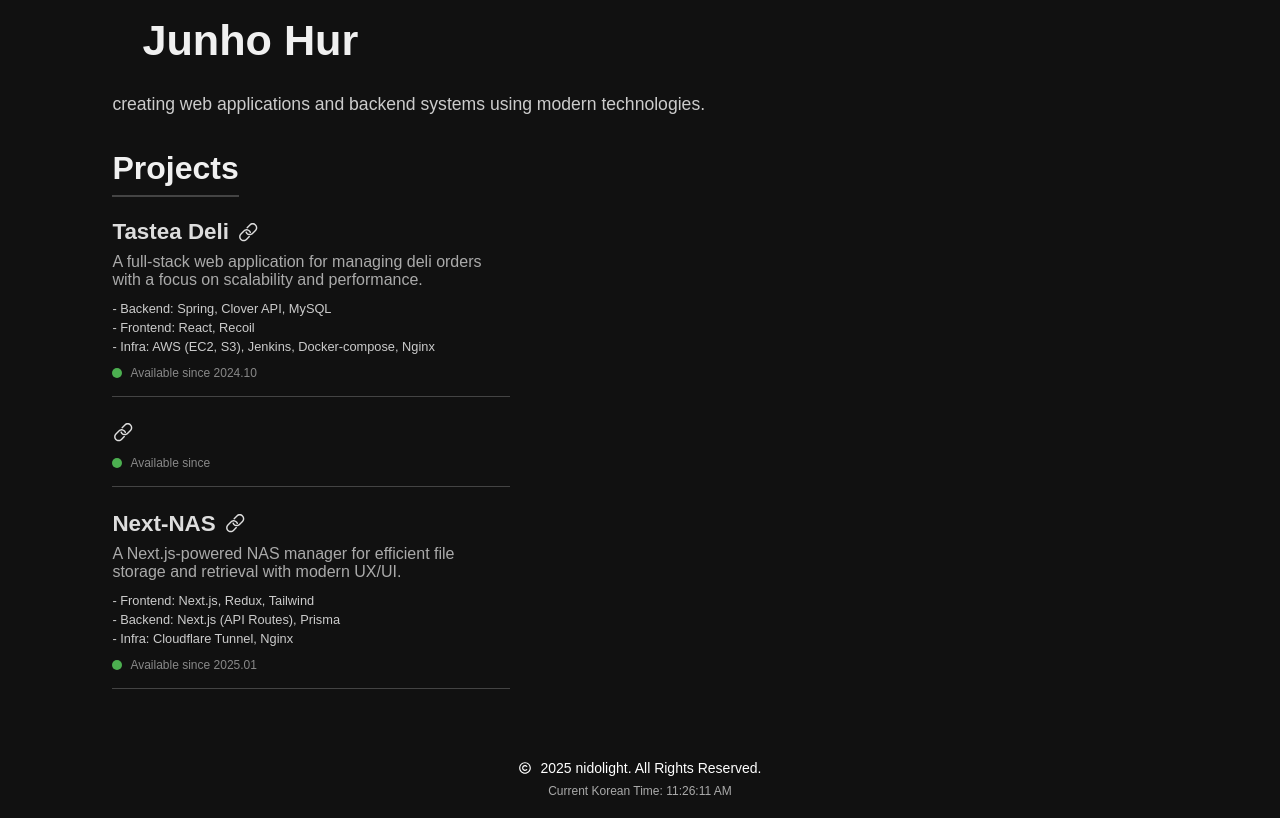
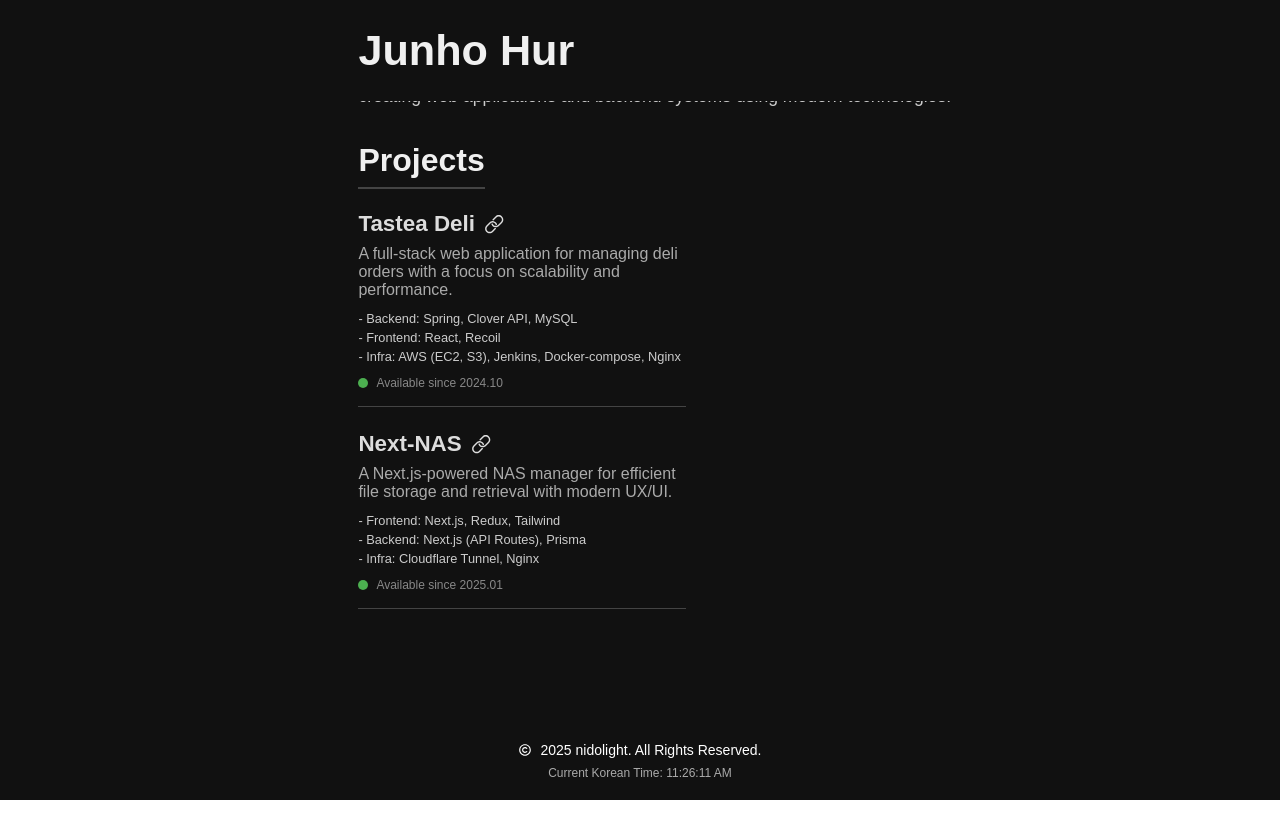
Before and after one commit to nidolight/nidolight.github.io, a Next.js app: page / in a window 1280 px wide. Built offline with nearby package versions, Linux system fonts and the light colour scheme.

Commit message:
fix: css

```diff
--- a/next.config.ts
+++ b/next.config.ts
@@ -3,9 +3,12 @@ import type { NextConfig } from "next";
 const nextConfig: NextConfig = {
   /* config options here */
   reactStrictMode: true,
-  output: 'export', // 정적 HTML로 내보내기
+  output: 'export',
   basePath: '/nidolight',
   assetPrefix: '/nidolight',
+  compiler: {
+    styledComponents: true,
+  },
 };
 
 export default nextConfig;
--- a/src/pages/components/Header.tsx
+++ b/src/pages/components/Header.tsx
@@ -18,8 +18,12 @@ const HeaderContainer = styled.header`
 
 const ContentWrapper = styled.div`
     max-width: 1200px;
-    margin: 0 auto;
+    margin: 10px auto;
     padding: 0 clamp(8vw, 50px, 15vw);
+
+    @media (min-width: 1200px) {
+        margin-left: 20vw;
+    }
 `;
 
 const Logo = styled.h1`
--- a/src/pages/components/MainContent.tsx
+++ b/src/pages/components/MainContent.tsx
@@ -5,13 +5,17 @@ import Introduction from "./Introduction";
 
 const MainContainer = styled.main`
     flex: 1;
-    padding: 2vh 0;
+    padding: 1vh 0;
 `;
 
 const ContentWrapper = styled.div`
     max-width: 1200px;
-    margin: 10px;
+    margin: 10px auto;
     padding: 0 clamp(8vw, 50px, 15vw);
+
+    @media (min-width: 1200px) {
+        margin-left: 20vw;
+    }
 `;
 
 const ProjectsTitle = styled.h2`
@@ -44,15 +48,6 @@ export default function MainContent(): JSX.Element {
                 infra: ["AWS (EC2, S3)", "Jenkins", "Docker-compose", "Nginx"],
             },
             status: "2024.10",
-        },
-        {
-            title: "",
-            url: "",
-            description: "",
-            technologies: {
-
-            },
-            status: "",
         },
         {
             title: "Next-NAS",
```
